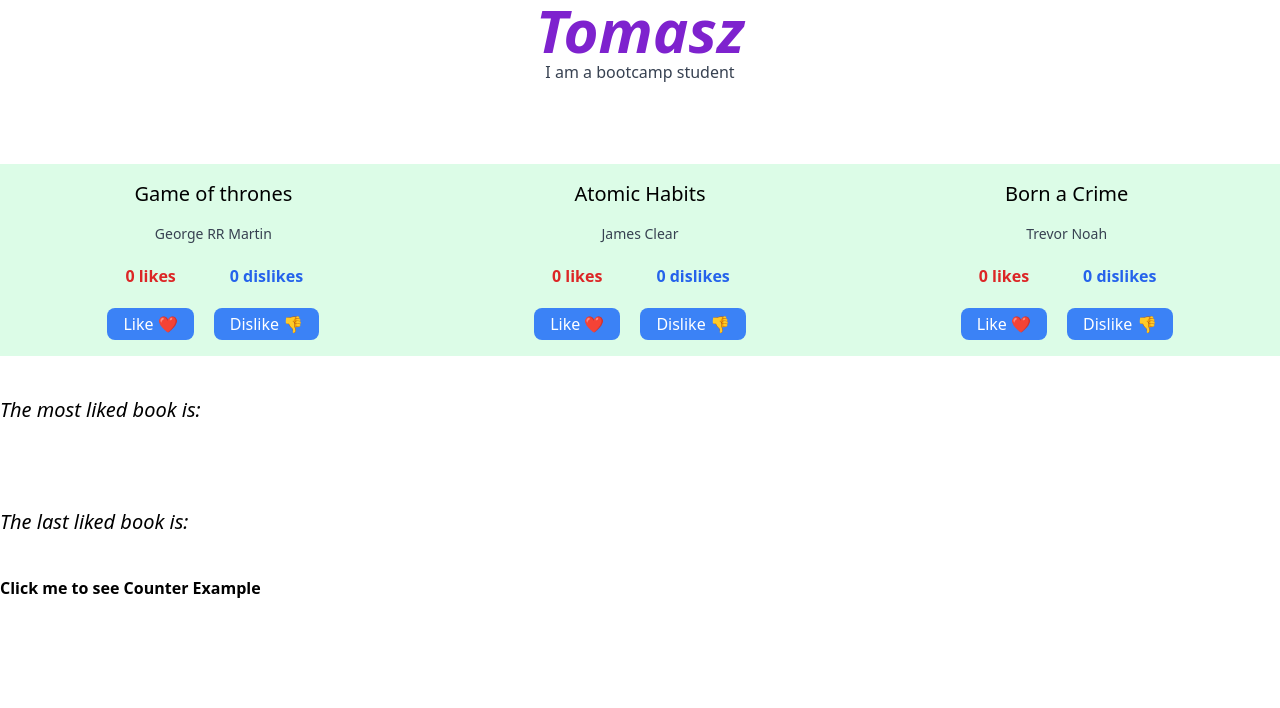
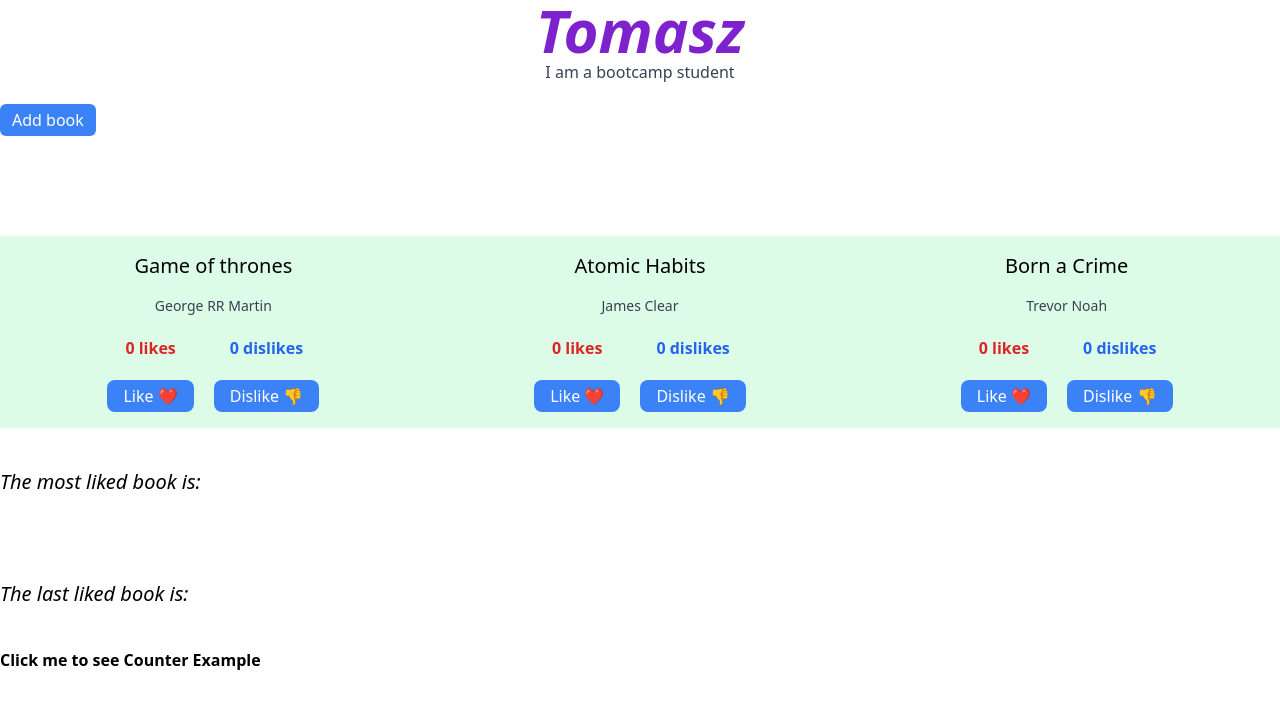
Before and after one commit to TomaszSarmata/quick-revision, a Next.js app: page / in a window 1280 px wide. Shown: the top 708 px of the page. Built offline with nearby package versions, Linux system fonts and the light colour scheme.

Commit message:
added a button that enables a user adding a book to the book grid

```diff
--- a/components/home/book-grid/books.js
+++ b/components/home/book-grid/books.js
@@ -1,4 +1,4 @@
-export const books = [
+export const initialBooks = [
   { title: "Game of thrones", author: "George RR Martin" },
   { title: "Atomic Habits", author: "James Clear" },
   { title: "Born a Crime", author: "Trevor Noah" },
--- a/components/home/book-grid/index.js
+++ b/components/home/book-grid/index.js
@@ -1,11 +1,12 @@
 import { useState } from "react";
 import BookItem from "./book-item";
-import { books } from "./books";
+import { initialBooks } from "./books";
 
 export default function BookGrid() {
   const [mostLikedBook, setMostLikedBook] = useState("");
   const [numberOfLikes, setNumberOfLikes] = useState(0);
   const [lastLikedBook, setLastLikedBook] = useState("");
+  const [books, setBooks] = useState(initialBooks);
 
   const handleLike = (details) => {
     let { title, likes } = details;
@@ -16,9 +17,30 @@ export default function BookGrid() {
     setLastLikedBook(title);
   };
 
+  const handleAddBook = () => {
+    let book = { title: "works fine", author: "TZ" };
+    let newBookArray = [];
+
+    for (let i = 0; i < books.length; i++) {
+      let b = books[i];
+      newBookArray.push(b);
+    }
+    newBookArray.push(book);
+    setBooks(newBookArray);
+  };
+
   return (
     <div>
       <div className="w-full flex flex-col">
+        <div className="w-full my-5">
+          <button
+            type="button"
+            onClick={handleAddBook}
+            className="bg-blue-500 px-3 py-1 text-white rounded-md"
+          >
+            Add book
+          </button>
+        </div>
         <div
           id="book-grid"
           className="mt-20 grid grid-cols-3 w-full bg-red-100"
```
